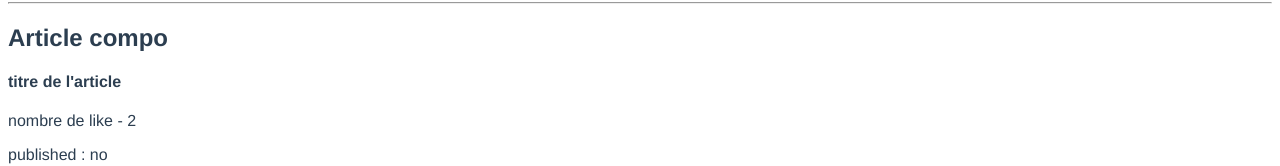
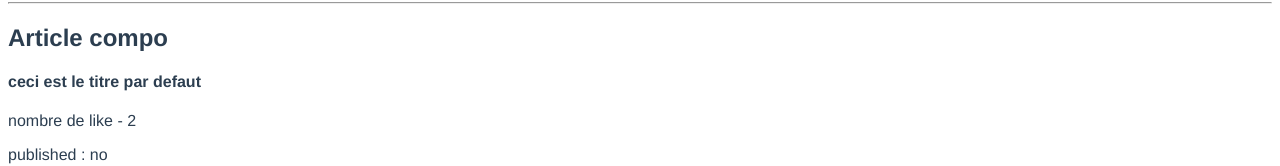
Before and after one commit to lapinRagnar/vue3_tuto, a Vue app: page / in a window 1280 px wide. Shown: the part 250-416 px from the top of the page. Built offline with nearby package versions, Linux system fonts and the light colour scheme.

Commit message:
props et type - default value

```diff
--- a/src/App.vue
+++ b/src/App.vue
@@ -4,7 +4,7 @@
   <GreetCompo name="diana" heroName="catwoman" ></GreetCompo>
   <GreetCompo :name="name"  :heroName="prenom" ></GreetCompo>
   <hr>
-  <ArticleCompo title="titre de l'article" :likes="2" :isPublished="false"></ArticleCompo>
+  <ArticleCompo :likes="2" :isPublished="false"></ArticleCompo>
 </template>
 
 <script>
--- a/src/components/Article.vue
+++ b/src/components/Article.vue
@@ -9,7 +9,11 @@
 export default {
   name: 'ArticleCompo',
   props: {
-    title: String,
+    title: {
+        type: String,
+        required: true,
+        default: 'ceci est le titre par defaut'
+    },
     likes: Number,
     isPublished: Boolean
   }
```
